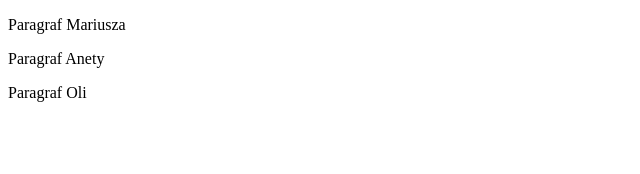
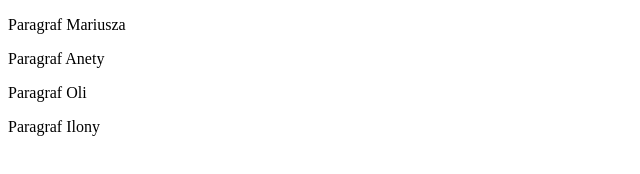
Before and after one commit to kamobi24/kamobi24.github.io, a plain HTML site: page index.html in a window 1280 px wide. Shown: the whole page, without its empty margins (0-640 px from the left). Drawn offline with Linux system fonts and the light colour scheme.

Commit message:
dodanie paragrafu

```diff
--- a/index.html
+++ b/index.html
@@ -8,5 +8,6 @@
     <p>Paragraf Mariusza</p>
     <p>Paragraf Anety</p>
     <p>Paragraf Oli</p>
+    <p>Paragraf Ilony</p>
 </body>
 </html>
```
